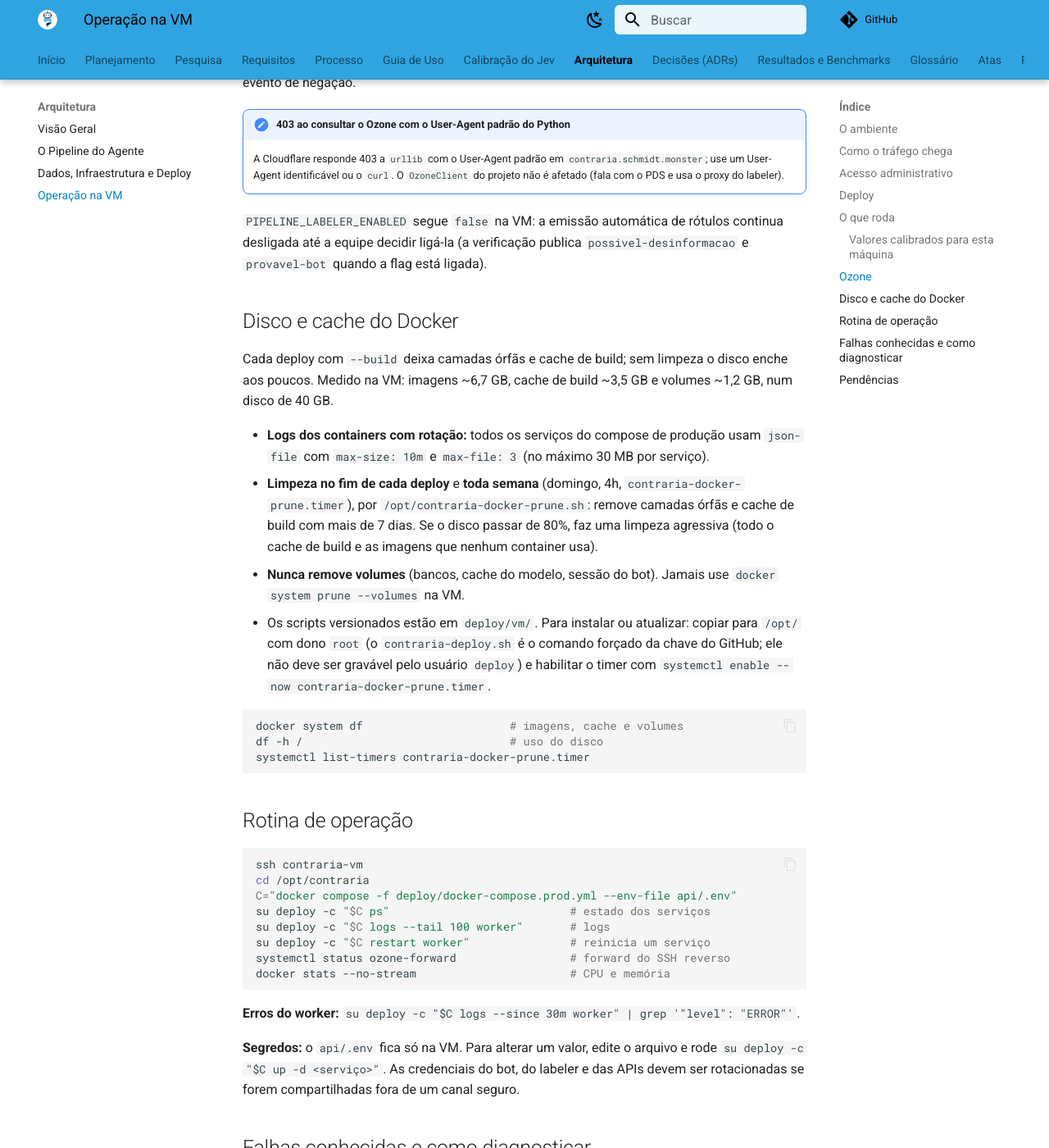
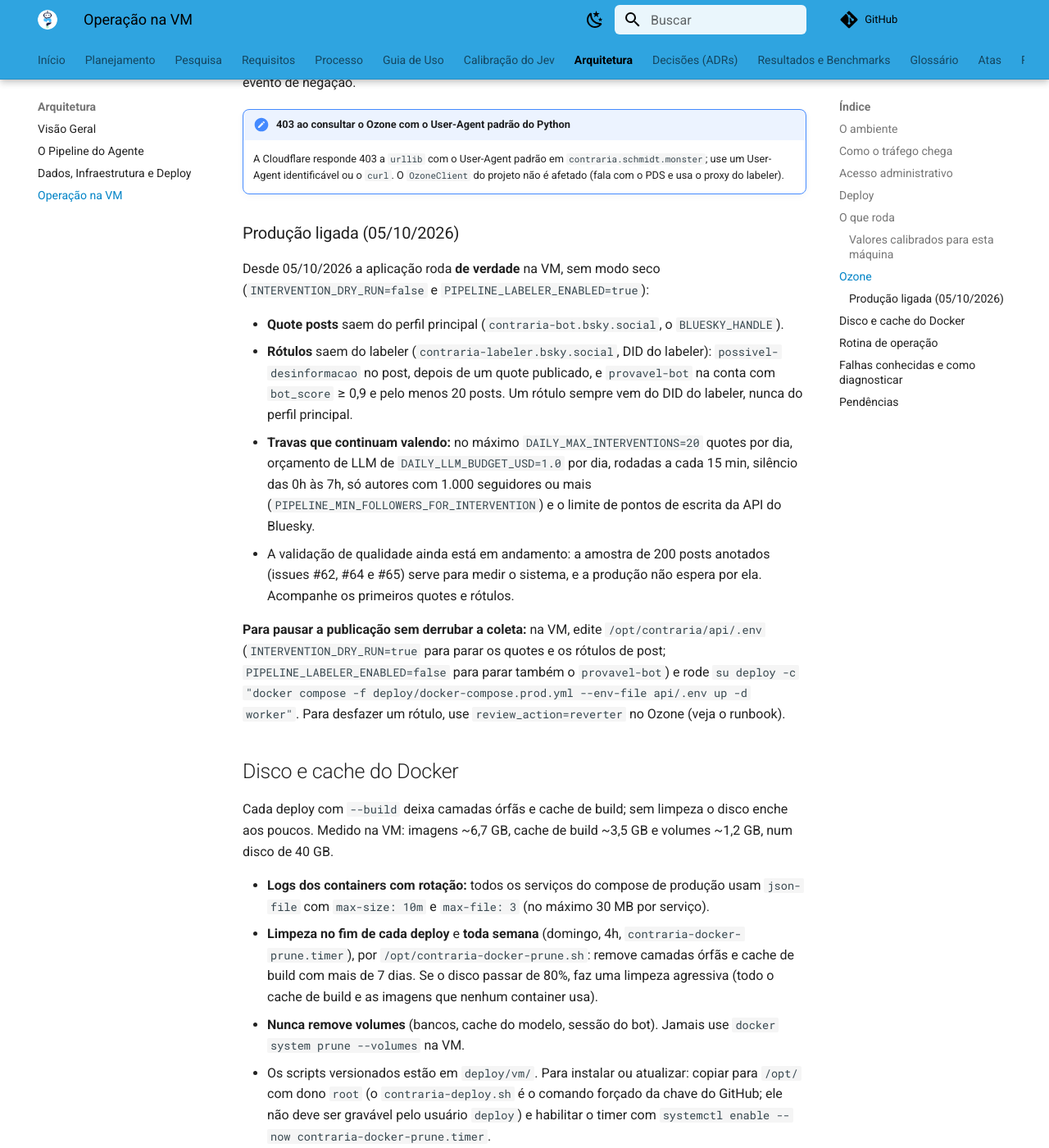
Before and after one commit to moonshinerd/ContrarIA, an MkDocs documentation site: the page built from docs/arquitetura/operacao-vm.md, in a window 1280 px wide and 1400 px high, scrolled down 4302 px. Shown: the whole window at 82% size. Built offline with MkDocs 1.6.1 and Material for MkDocs 9.7.7, drawn with Linux system fonts in a browser that asks for light colours; comment, search, counter and statistics services are not loaded; some of the changed text lies outside the part shown.

Commit message:
docs(deploy): produção ligada de verdade na VM (sem dry-run)
Registra que desde 05/10/2026 a VM publica quotes pelo perfil principal e
emite rótulos pelo labeler (INTERVENTION_DRY_RUN=false e
PIPELINE_LABELER_ENABLED=true), as travas que continuam valendo e como
pausar a publicação sem derrubar a coleta.

```diff
--- a/docs/arquitetura/operacao-vm.md
+++ b/docs/arquitetura/operacao-vm.md
@@ -105,8 +105,8 @@ Com a pilha completa a VM usa ~3,5 GB de RAM e ~13 GB de disco. O gargalo é a C
 | `WORKER_PIPELINE_CONCURRENCY` | `1` | O modelo é único e a inferência é serial; mais simultâneas só alongam a latência |
 | `WORKER_QUEUE_MAX_PENDING` | `100` | Teto da fila de análise |
 | `WORKER_QUEUE_SEARCH_RESERVE` | `70` | O Jetstream ocupa no máximo 30 vagas; o resto fica para os posts do `searchPosts` ordenados por alcance |
-| `INTERVENTION_DRY_RUN` | `true` | Nada é publicado |
-| `PIPELINE_LABELER_ENABLED` | `false` | Nenhum rótulo é emitido |
+| `INTERVENTION_DRY_RUN` | `false` | Os quote posts são **publicados de verdade** (ligado em 05/10/2026) |
+| `PIPELINE_LABELER_ENABLED` | `true` | O Ozone emite rótulos de verdade (ligado em 05/10/2026) |
 
 Medição: com 1 simultânea a VM faz ~4,7 posts/min com p50 de 14 s e p95 de 29 s, contra 20 posts/min e p50 de 3 s no
 Mac. Os números e os limites da medição estão no [ADR 0018](../adr/0018-concorrencia-e-contrapressao-do-worker.md).
@@ -142,8 +142,25 @@ reversão não apaga o histórico: o Ozone registra o evento de negação.
     A Cloudflare responde 403 a `urllib` com o User-Agent padrão em `contraria.schmidt.monster`; use um User-Agent
     identificável ou o `curl`. O `OzoneClient` do projeto não é afetado (fala com o PDS e usa o proxy do labeler).
 
-`PIPELINE_LABELER_ENABLED` segue `false` na VM: a emissão automática de rótulos continua desligada até a equipe decidir
-ligá-la (a verificação publica `possivel-desinformacao` e `provavel-bot` quando a flag está ligada).
+### Produção ligada (05/10/2026)
+
+Desde 05/10/2026 a aplicação roda **de verdade** na VM, sem modo seco (`INTERVENTION_DRY_RUN=false` e
+`PIPELINE_LABELER_ENABLED=true`):
+
+- **Quote posts** saem do perfil principal (`contraria-bot.bsky.social`, o `BLUESKY_HANDLE`).
+- **Rótulos** saem do labeler (`contraria-labeler.bsky.social`, DID do labeler): `possivel-desinformacao` no post, depois
+  de um quote publicado, e `provavel-bot` na conta com `bot_score` ≥ 0,9 e pelo menos 20 posts. Um rótulo sempre vem do
+  DID do labeler, nunca do perfil principal.
+- **Travas que continuam valendo:** no máximo `DAILY_MAX_INTERVENTIONS=20` quotes por dia, orçamento de LLM de
+  `DAILY_LLM_BUDGET_USD=1.0` por dia, rodadas a cada 15 min, silêncio das 0h às 7h, só autores com 1.000 seguidores ou
+  mais (`PIPELINE_MIN_FOLLOWERS_FOR_INTERVENTION`) e o limite de pontos de escrita da API do Bluesky.
+- A validação de qualidade ainda está em andamento: a amostra de 200 posts anotados (issues #62, #64 e #65) serve para
+  medir o sistema, e a produção não espera por ela. Acompanhe os primeiros quotes e rótulos.
+
+**Para pausar a publicação sem derrubar a coleta:** na VM, edite `/opt/contraria/api/.env` (`INTERVENTION_DRY_RUN=true`
+para parar os quotes e os rótulos de post; `PIPELINE_LABELER_ENABLED=false` para parar também o `provavel-bot`) e rode
+`su deploy -c "docker compose -f deploy/docker-compose.prod.yml --env-file api/.env up -d worker"`. Para desfazer um
+rótulo, use `review_action=reverter` no Ozone (veja o runbook).
 
 ## Disco e cache do Docker
 
```
Also changed, not shown: deploy/README.md (+2 -2 lines).
